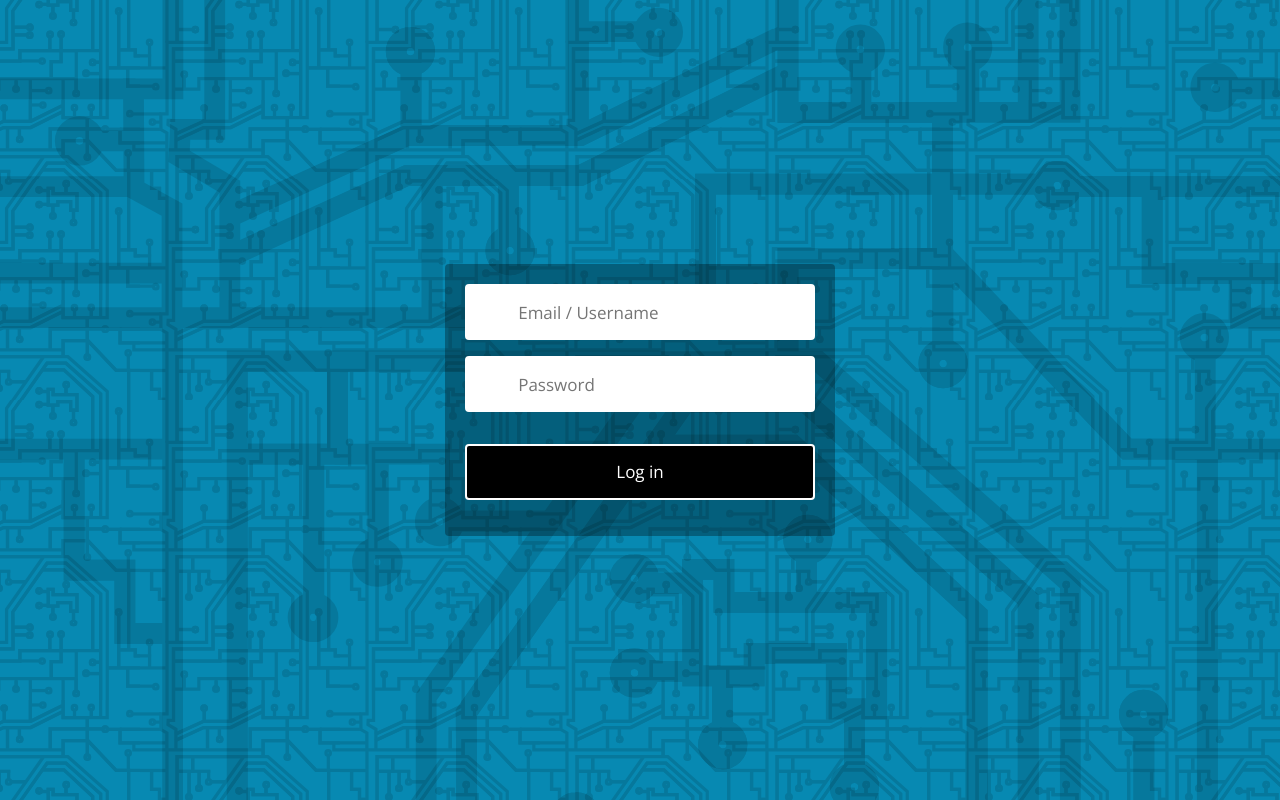
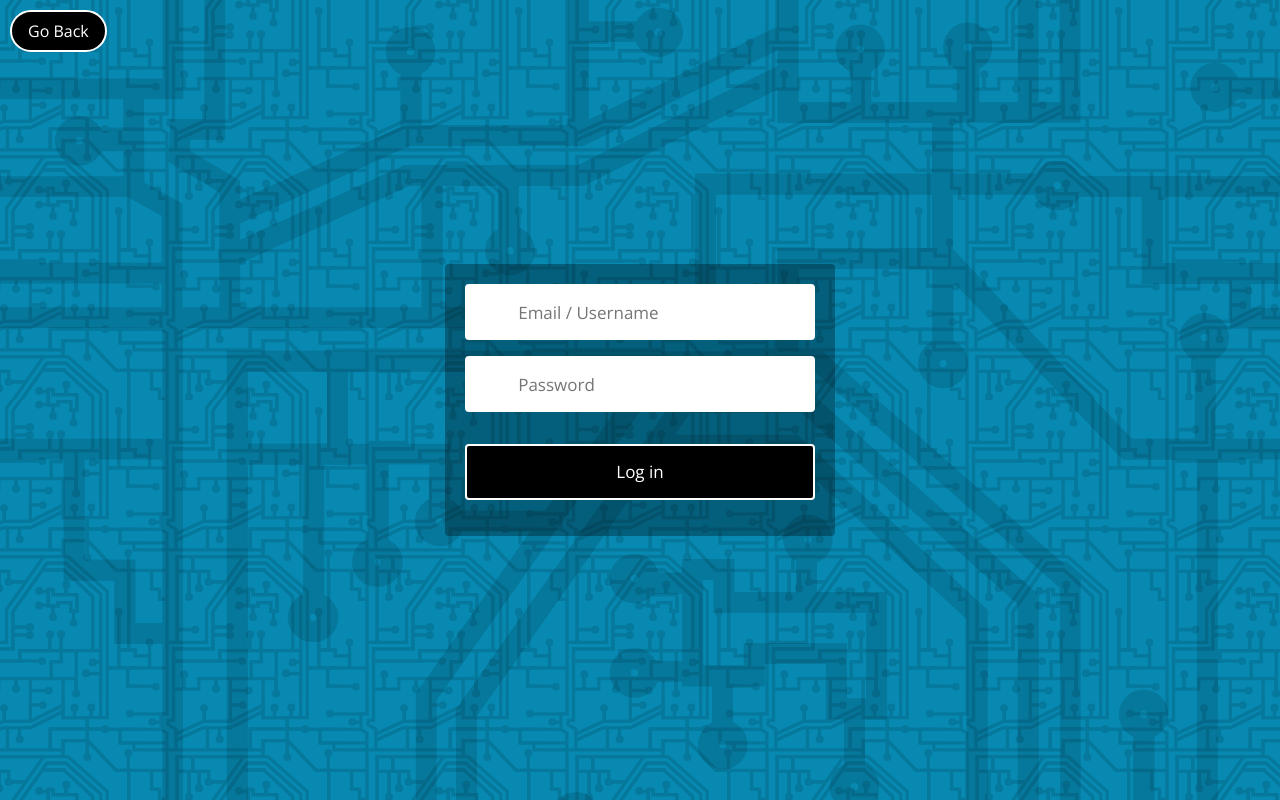
Before and after one commit to sid3425/Cybersecurity-Game, a plain HTML site: page login/login.html in a window 1280 px wide. Drawn offline with nearby package versions, Linux system fonts and the light colour scheme.

Commit message:
Added buttons to go back and enter the Rules page, CSS modifications and removed some unnecessary comments

```diff
--- a/levels/selector.css
+++ b/levels/selector.css
@@ -2,9 +2,9 @@
 
 body {
     font-family: "Open Sans", sans-serif;
-    color: white; /* Consistent with style.css */
-    background-color: #0789b2; /* Consistent background color */
-    background-image: url("../images/chip.svg"); /* Consistent background image */
+    color: white;
+    background-color: #e42b1f;
+    background-image: url("../images/chip.svg");
     background-size: 200px;
     background-repeat: repeat;
     display: flex;
@@ -12,34 +12,37 @@ body {
     justify-content: center;
     min-height: 100vh;
     margin: 0;
-    overflow: hidden; /* Prevents scrollbars */
+    overflow: hidden;
 }
 
-.container { /* Added for better visual separation and background color */
+.container {
     padding: 20px;
-    background-color: rgba(0, 0, 0, 0.3); /* Semi-transparent black background */
-    border-radius: 4px; /* Rounded corners */
+    background-color: rgba(0, 0, 0, 0.3);
+    border-radius: 4px;
 }
 
 h1 {
     text-align: center;
     font-size: 2.4rem;
     margin: 0 0 0.8em;
-    color: white; /* Consistent text color */
+    color: white;
 
     @media screen and (min-width: 400px) {
         font-size: 3rem;
     }
 }
 
-.top-left-buttons { /* Style for the button container */
+.top-left-buttons {
     position: absolute;
     top: 10px;
-  left: 10px;
-  z-index: 1000; /* Ensure it's on top */
+    left: 15px;
+    z-index: 1000;
+    display: flex;
+    gap: 10px;
 }
 
-.top-left-buttons a { /* Style for the login button */
+.top-left-buttons a,
+.top-left-buttons button {
     display: inline-block;
     padding: 8px 16px;
     background-color: black;
@@ -53,9 +56,16 @@ h1 {
     transition: background-color 0.3s ease, color 0.3s ease;
 }
 
-.top-left-buttons a:hover { /* Hover effect */
+.top-left-buttons a:hover,
+.top-left-buttons button:hover {
     background-color: white;
     color: black;
+}
+
+
+.top-left-buttons button:first-child {
+    order: -1;
+
 }
 
 
@@ -65,13 +75,13 @@ h1 {
     flex-wrap: wrap;
     list-style: none;
     padding: 0;
-    margin: 0 -15px; /* Negative margin for spacing adjustment */
+    margin: 0 -15px;
     align-items: center;
     justify-content: center;
     font-size: 1.8rem;
 
     > li {
-        margin: 0 15px 30px; /* Consistent spacing */
+        margin: 0 15px 30px;
         padding: 5px;
         width: 120px;
         height: 120px;
@@ -79,20 +89,20 @@ h1 {
         align-items: center;
         justify-content: center;
         text-align: center;
-        border: 2px solid white; /* Consistent border style */
-        border-radius: 4px; /* Consistent rounded corners */
-        box-shadow: 0 2px 6px 0 rgba(0, 0, 0, 0.1); /* Subtle shadow */
+        border: 2px solid white;
+        border-radius: 4px;
+        box-shadow: 0 2px 6px 0 rgba(0, 0, 0, 0.1);
         position: relative;
-        transition: all .2s ease-in-out; /* Smooth transitions */
+        transition: all .2s ease-in-out;
         cursor: pointer;
-        background-color: black; /* Consistent background color */
-        color: white; /* Consistent text color */
+        background-color: black;
+        color: white;
 
 
 
         &:hover {
-            background-color: white; /* Consistent hover effect */
-            color: black; /* Consistent hover text color */
+            background-color: white;
+            color: black;
             transform: scale(1.04);
         }
 
--- a/login/login.css
+++ b/login/login.css
@@ -76,3 +76,42 @@ input {
   background-color: white;
   color: black;
 }
+
+.top-left-buttons {
+  position: absolute;
+  top: 10px;
+  left: 10px;
+  z-index: 1000;
+  display: flex;
+  gap: 10px; /* Consistent spacing between buttons */
+}
+
+
+/* Consistent button styles (apply to all buttons) */
+.top-left-buttons a,
+.top-left-buttons button {
+  display: inline-block;
+  padding: 8px 16px;
+  background-color: black;
+  color: white;
+  border: 2px solid white;
+  border-radius: 30px;
+  text-decoration: none;
+  font-family: "Open Sans", sans-serif; /* Consistent font */
+  font-size: 16px;
+  cursor: pointer;
+  transition: background-color 0.3s ease, color 0.3s ease;
+}
+
+.top-left-buttons a:hover,
+.top-left-buttons button:hover {
+  background-color: white;
+  color: black;
+}
+
+
+/* Style for Go Back button to make sure it appears first */
+.top-left-buttons button:first-child {
+  order: -1; /* Ensures "Go Back" is on the left */
+
+}
--- a/login/login.html
+++ b/login/login.html
@@ -4,12 +4,17 @@
   <meta charset="UTF-8">
   <title>Login-H@CK4R Z0NE</title>
   <link rel="stylesheet" href="login.css">
-
+  <script>
+    function goBack() {
+        window.history.back();
+    }
+</script>
 </head>
 <body>
-<!-- partial:index.partial.html -->
 <div id="bg"></div>
-
+<div class="top-left-buttons">
+  <button onclick="goBack()">Go Back</button>
+</div>
 <form>
   <div class="form-field">
     <input type="email" placeholder="Email / Username" required/>
@@ -22,6 +27,5 @@
     <button class="btn" type="submit">Log in</button>
   </div>
 </form>
-
 </body>
 </html>
--- /dev/null
+++ b/rules/rules.css
@@ -0,0 +1,80 @@
+body {
+    font-family: "Open Sans", sans-serif;
+    color: white;
+    background-color: #0789b2;
+    background-image: url("../images/chip.svg");
+    background-size: 200px;
+    background-repeat: repeat;
+    text-align: center;
+    margin: 0;
+    padding: 20px;
+}
+
+.container {
+    border-radius: 4px;
+    padding: 20px;
+    max-width: 800px;
+    margin: 0 auto;
+    position: relative;
+    left: 20px;
+}
+
+.top-left-buttons {
+    position: absolute;
+    top: 20px;
+    left: 20px;
+    z-index: 1000;
+    display: flex;
+    gap: 10px;
+}
+
+.top-left-buttons a,
+.top-left-buttons button {
+    display: inline-block;
+    padding: 8px 16px;
+    background-color: black;
+    color: white;
+    border: 2px solid white;
+    border-radius: 30px;
+    text-decoration: none;
+    font-family: "Open Sans", sans-serif;
+    font-size: 16px;
+    cursor: pointer;
+    transition: background-color 0.3s ease, color 0.3s ease;
+}
+
+.top-left-buttons a:hover,
+.top-left-buttons button:hover {
+    background-color: white;
+    color: black;
+}
+
+.top-left-buttons button:first-child {
+    order: -1;
+
+}
+h1, h2 {
+    color: white;
+}
+
+h1 {
+    margin-top: 70px;
+    text-align: center;
+}
+
+p, ul {
+    text-align: left;
+    color: white;
+    margin-top: 20px;
+}
+
+
+ul {
+    list-style-type: disc;
+    padding-left: 20px;
+}
+
+
+section {
+    margin-bottom: 20px;
+}
--- a/style.css
+++ b/style.css
@@ -444,7 +444,7 @@ button[disabled=true] {
 
 .top-left-buttons { /* New container for top-left buttons */
   position: absolute;
-  top: 20px;
+  top: 10px;
   left: 15px;
   z-index: 1000;
   display: flex;
@@ -464,7 +464,6 @@ button.next-turn { /* Include the "Next" button */
   font-family: "Open Sans", sans-serif;
   font-size: 16px;
   cursor: pointer;
-  transition: background-color 0.3s ease, color 0.3s ease;
   outline: none; /* Remove default button outline */
 }
 
@@ -475,6 +474,11 @@ button.next-turn:hover {
   color: black;
 }
 
+.top-left-buttons button:first-child,
+.top-left-buttons button:first-child:hover {
+  order: -1;
+  transition: none;
+}
 
 .player-color {
   background-color: #33ceff;
```
Also changed, not shown: index.html (+7 -0 lines), levels/selector.html (+7 -2 lines), rules/rules.html (added, +44 -0 lines). Lines whose indentation alone changed are shown as unchanged.
